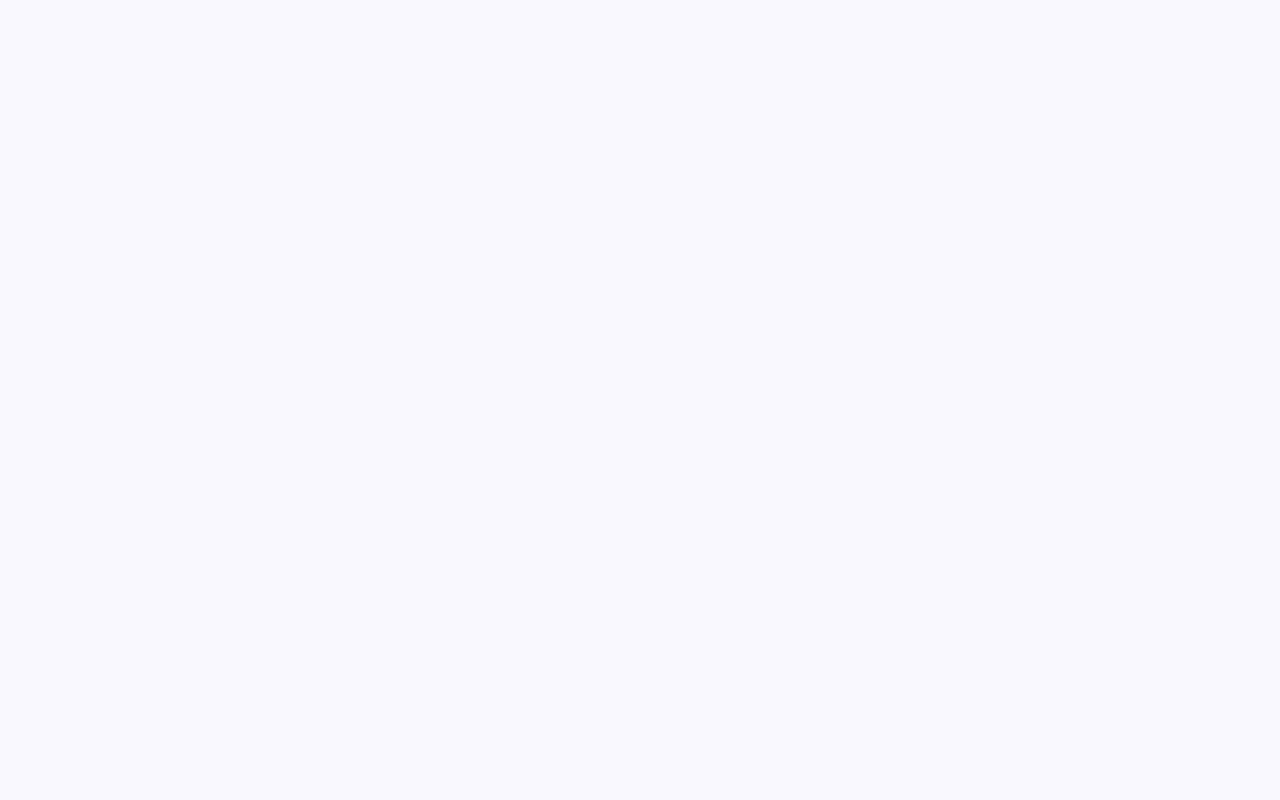
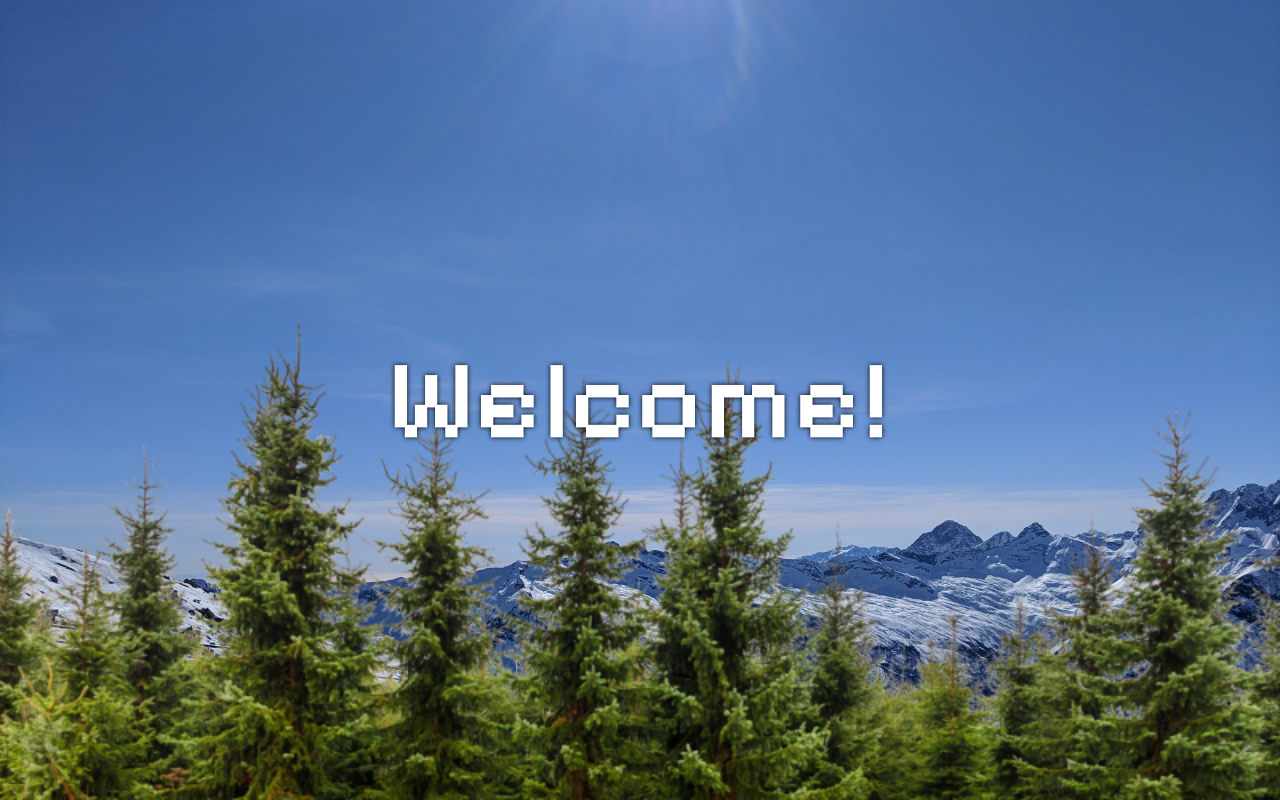
Before and after one commit to d4v3w/d4v3w-demos, a React (Create React App) app: page /scroll in a window 1280 px wide. Before the commit this address had no page. Built offline with nearby package versions, Linux system fonts and the light colour scheme; the HTML template or start-up script is replaced by a standard one; a web font is replaced by a local one.

Commit message:
New paralax scrolling demo

```diff
--- a/public/index.html
+++ b/public/index.html
@@ -7,7 +7,7 @@
     <meta name="theme-color" content="#000000" />
     <meta
       name="description"
-      content="Web site created using create-react-app"
+      content="Website for d4v3w demos"
     />
     <link rel="apple-touch-icon" href="%PUBLIC_URL%/logo192.png" />
     <!--
@@ -24,7 +24,7 @@
       work correctly both with client-side routing and a non-root public URL.
       Learn how to configure a non-root public URL by running `npm run build`.
     -->
-    <title>React App</title>
+    <title>d4v3w Demos</title>
   </head>
   <body>
     <noscript>You need to enable JavaScript to run this app.</noscript>
--- a/src/App.tsx
+++ b/src/App.tsx
@@ -1,6 +1,7 @@
 import { BrowserRouter, Route, Routes } from "react-router-dom";
 import { Cards } from "./components/Cards";
 import { Page } from "./components/Page";
+import { Paralax } from "./components/Paralax";
 
 function App() {
   return (
@@ -8,6 +9,7 @@ function App() {
       <Routes>
         <Route path="/" Component={Page}></Route>
         <Route path="/cards" Component={Cards}></Route>
+        <Route path="/scroll" Component={Paralax}></Route>
       </Routes>
     </BrowserRouter>
   );
--- a/src/components/Header.tsx
+++ b/src/components/Header.tsx
@@ -7,9 +7,9 @@ type User = {
 
 interface HeaderProps {
   user?: User;
-  onLogin: () => void;
-  onLogout: () => void;
-  onCreateAccount: () => void;
+  onLogin?: () => void;
+  onLogout?: () => void;
+  onCreateAccount?: () => void;
 }
 
 export const Header = ({
@@ -21,6 +21,7 @@ export const Header = ({
   <header>
     <div className={styles.header}>
       <div className={styles.masthead}>d4v3w Demos</div>
+      {user ? (
         <div className={styles.login}>
           {user ? (
             <>
@@ -39,6 +40,7 @@ export const Header = ({
             </>
           )}
         </div>
+      ) : null}
     </div>
   </header>
 );
--- a/src/components/Page.tsx
+++ b/src/components/Page.tsx
@@ -22,10 +22,8 @@ export const Page = () => {
 
       <section className={styles.page} id="top">
         <article>
-          <h1 id="h1">Lorem ipsum dolor sit amet</h1>
-          <h2 id="h2_1">Lorem ipsum dolor sit amet</h2>
-          <h3 id="h3_1">Lorem ipsum dolor sit amet</h3>
-          <h4 id="h4_1">Lorem ipsum dolor sit amet</h4>
+          <h1 id="h1">Welcome!</h1>
+          <h2 id="h2_1">THis is a demo working progress dumping ground</h2>
           <p id="p_1">
             Lorem ipsum dolor sit amet. viverra nibh cras pulvinar mattis nunc
             sed. Faucibus a pellentesque sit amet porttitor eget. Blandit turpis
@@ -34,6 +32,16 @@ export const Page = () => {
             convallis convallis tellus id inte enim. Leo urna molestie at
             elementum eu.
           </p>
+          <h3 id="h3_1">Lorem ipsum dolor sit amet</h3>
+          <p id="p_2">
+            Lorem ipsum dolor sit amet, consectetur quam elementum. Mi ipsum
+            faucibus vitae aliquet nec ullamcorper sit amet. Et magnis dis
+            parturient montes nascetur ridiculus mus mauris. Cursus euismod quis
+            m diam quis enim lobortis. Duis convallis convallis tellus id
+            interdum. Donec massa sapien faucibus et molestie. Ornare massa eget
+            egestas purus.
+          </p>
+          <h4 id="h4_1">Lorem ipsum dolor sit amet</h4>
           <p id="p_2">
             Lorem ipsum dolor sit amet, consectetur quam elementum. Mi ipsum
             faucibus vitae aliquet nec ullamcorper sit amet. Et magnis dis
--- /dev/null
+++ b/src/components/Paralax.module.css
@@ -0,0 +1,53 @@
+body {
+  margin: 0;
+}
+
+.paralaxContext {
+  height: 100vh;
+  overflow-y: auto;
+  overflow-x: hidden;
+  perspective: 10px;
+  background: #fff;
+}
+
+.header {
+  position: relative;
+  display: flex;
+  justify-content: center;
+  align-items: center;
+  height: 100%;
+  transform-style: preserve-3d;
+  z-index: -1;
+}
+
+.background {
+  transform: translateZ(-10px) scale(2);
+}
+
+.foreground {
+  transform: translateZ(-5px) scale(1.5);
+}
+
+.background,
+.foreground {
+  position: absolute;
+  height: 100%;
+  width: 100%;
+  object-fit: cover;
+}
+
+.title {
+  font-size: 7rem;
+  margin: 0;
+  color: #fff;
+  text-shadow: 0 0 5px #000;
+}
+
+.section {
+  font-size: 2rem;
+  padding: 2rem;
+  background-color: #333;
+  color: #fff;
+  z-index: 100;
+  transform: translateZ(0);
+}
--- /dev/null
+++ b/src/components/Paralax.tsx
@@ -0,0 +1,41 @@
+import { Header } from "./Header";
+import styles from "./Paralax.module.css";
+
+export const Paralax = () => {
+  return (
+    <div className={styles.paralaxContext}>
+      <header className={styles.header}>
+        <img
+          src="/images/italian_mountains_panarama.jpg"
+          alt="mountains"
+          className={styles.background}
+        />
+        <img
+          src="/images/Trees.png"
+          alt="trees"
+          className={styles.foreground}
+        />
+        <h1 className={styles.title}>Welcome!</h1>
+      </header>
+      <section className={styles.section}>
+        <Header />
+        <p>
+          Aliquip dolor aliqua consequat commodo esse tempor minim excepteur
+          esse. Cillum enim tempor nisi aliqua et minim dolore. Labore eiusmod
+          ex consectetur sunt excepteur incididunt dolore. Pariatur exercitation
+          deserunt nostrud reprehenderit duis commodo esse fugiat ex eiusmod
+          proident Lorem. Irure officia voluptate eiusmod ullamco consectetur
+          nisi tempor et sit proident magna quis fugiat sunt.
+        </p>
+        <p>
+          Aliquip dolor aliqua consequat commodo esse tempor minim excepteur
+          esse. Cillum enim tempor nisi aliqua et minim dolore. Labore eiusmod
+          ex consectetur sunt excepteur incididunt dolore. Pariatur exercitation
+          deserunt nostrud reprehenderit duis commodo esse fugiat ex eiusmod
+          proident Lorem. Irure officia voluptate eiusmod ullamco consectetur
+          nisi tempor et sit proident magna quis fugiat sunt.
+        </p>
+      </section>
+    </div>
+  );
+};
```
Also changed, not shown: public/images/Trees.png (added), public/images/italian_mountains_panarama.jpg (added), public/manifest.json. Lines whose indentation alone changed are shown as unchanged.
